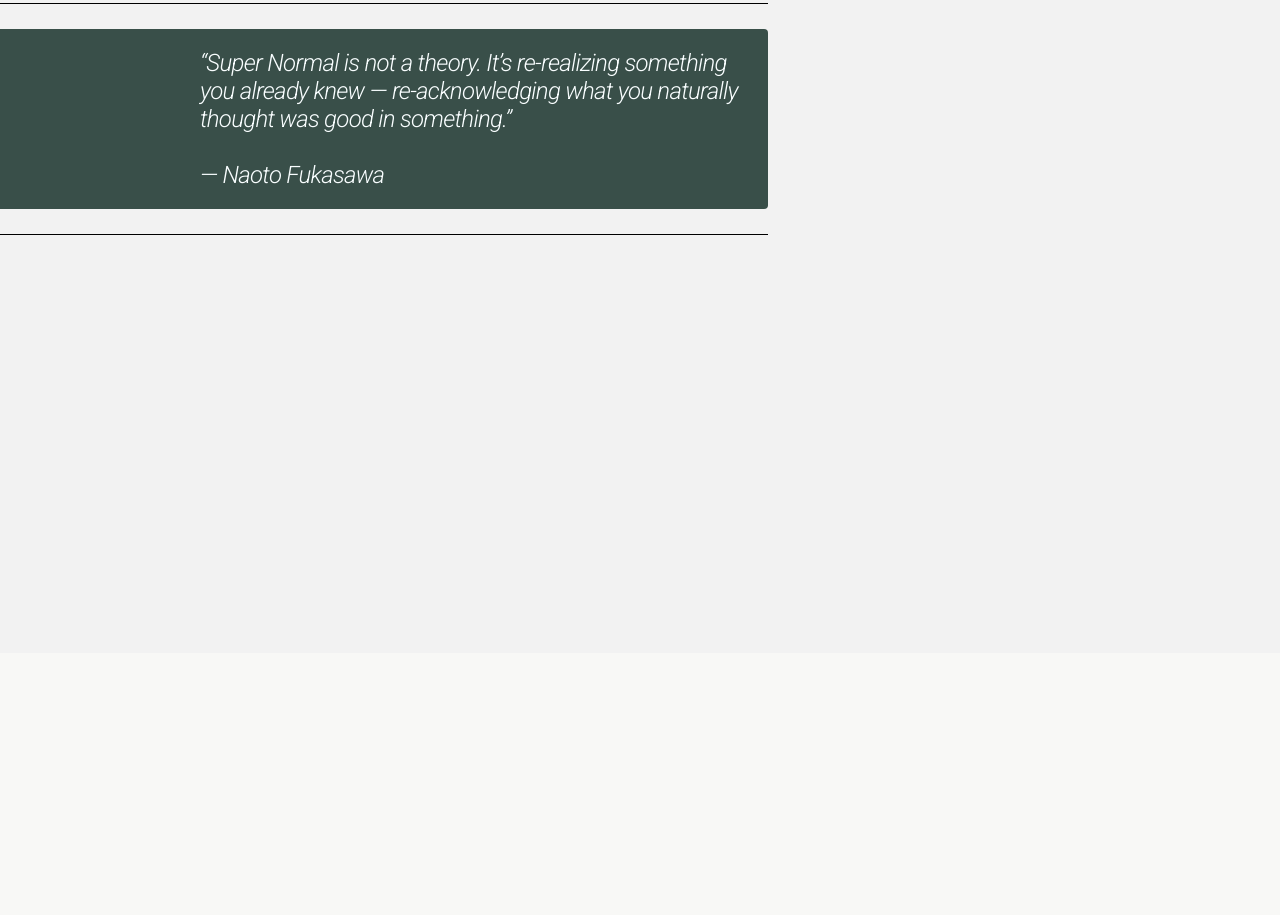
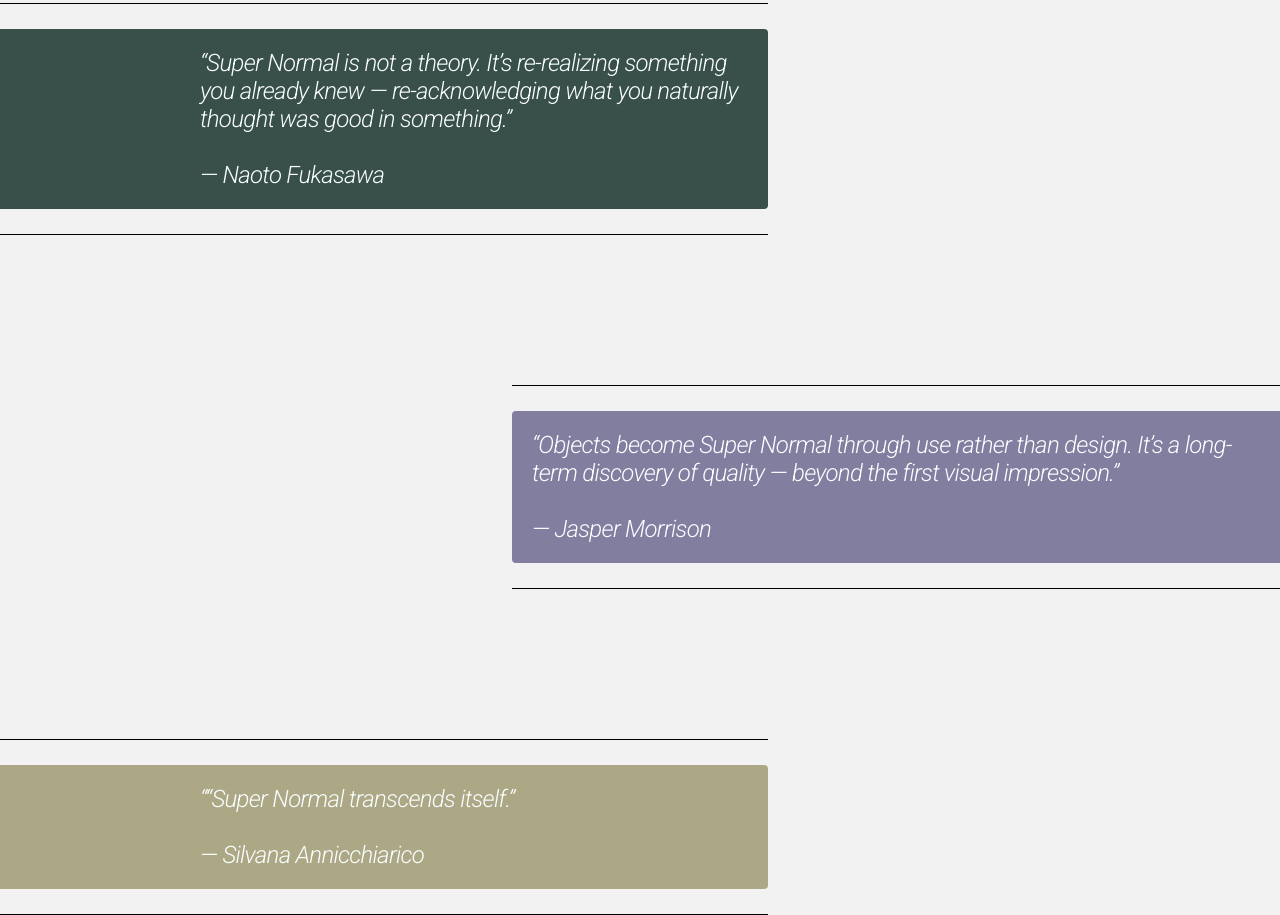
Before and after one commit to Hcordes6/Book-to-Website, a plain HTML site: page index.html in a window 1280 px wide. Shown: the part 1065-1980 px from the top of the page. Before the commit the page ends 1718 px from the top, so only its background shows below. Drawn offline with Linux system fonts and the light colour scheme.

Commit message:
Added quotes and integrated proper formatting

```diff
--- a/index.html
+++ b/index.html
@@ -48,6 +48,23 @@
                 </div>
             </div>
 
+            <div class="border-spacing end">
+                <div class="quote morrison">
+                    <p>“Objects become Super Normal through use rather than design. It’s a long-term discovery of
+                        quality — beyond the first visual impression.”</p>
+                    <br>
+                    <p>— Jasper Morrison</p>
+                </div>
+            </div>
+
+            <div class="border-spacing">
+                <div class="quote annicchiarico">
+                    <p>““Super Normal transcends itself.”</p>
+                    <br>
+                    <p>— Silvana Annicchiarico</p>
+                </div>
+            </div>
+
 
         </section>
     </main>
--- a/styles.css
+++ b/styles.css
@@ -141,8 +141,6 @@ nav div a:hover {
     font-style: italic;
     letter-spacing: -0.72px;
     color: #F9FEFF;
-
-
 }
 
 .border-spacing {
@@ -163,3 +161,22 @@ nav div a:hover {
 .fukasawa p {
     margin-left: 180px;
 }
+
+.morrison {
+    border-radius: 4px 0 0 4px;
+    background: #817E9F;
+    padding: 20px;
+}
+
+.end {
+    align-self: flex-end;
+}
+
+.annicchiarico {
+    border-radius: 0 4px 4px 0;
+    background: #ACA885;
+    padding: 20px;
+}
+.annicchiarico p {
+    margin-left: 180px;
+}
```
